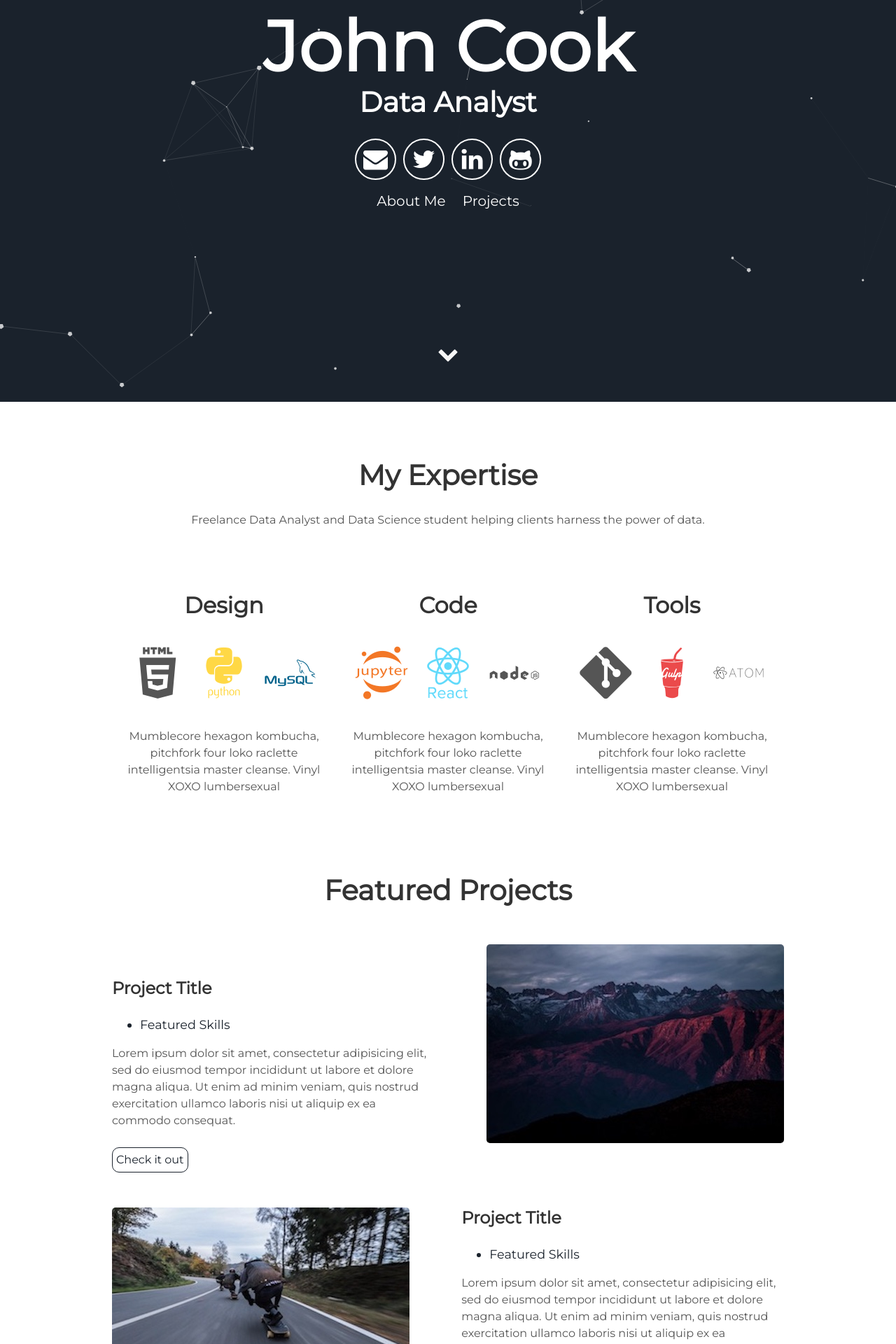
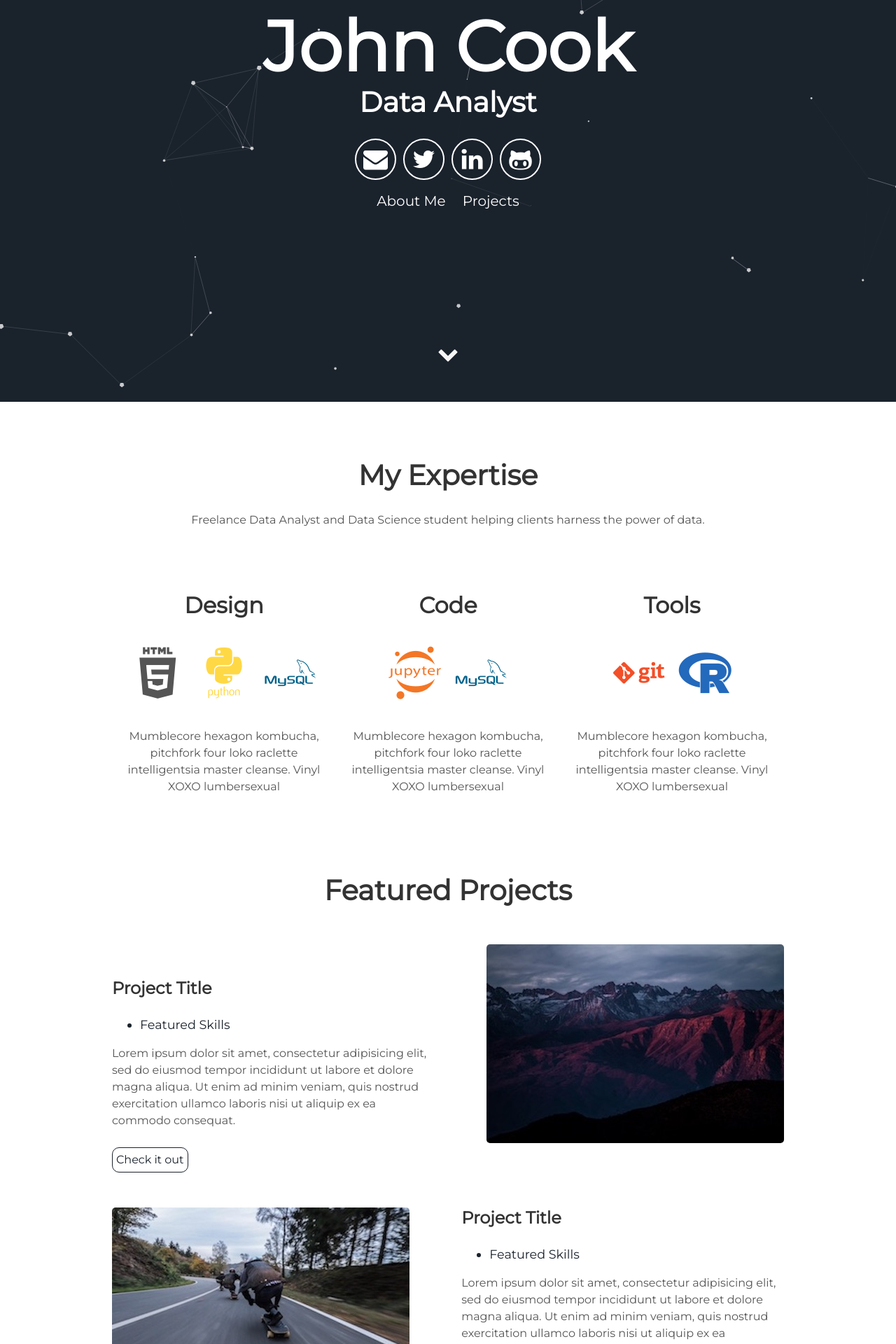
Before and after one commit to johngncook/Analytics-Portfolio, a Jekyll site: the page built from index.html, in a window 1280 px wide. Shown: the part 326-2246 px from the top of the page at 70% size. Built offline with Jekyll 4.4.1, drawn with Linux system fonts in a browser that asks for light colours; nearby versions of some CDN libraries.

Commit message:
Update about.html

```diff
--- a/_includes/about.html
+++ b/_includes/about.html
@@ -6,7 +6,6 @@
     <div class="tech">
       <h2>Design</h2>
       <i class="devicon-html5-plain-wordmark"></i>
-      <i class="fa-solid fa-file-csv"></i>
       <i class="devicon-python-plain-wordmark colored"></i>
       <i class="devicon-mysql-plain-wordmark colored"></i>
       <p>Mumblecore hexagon kombucha, pitchfork four loko raclette intelligentsia master cleanse.
@@ -19,16 +18,20 @@
 
 <!-- in your body -->
       <i class="devicon-jupyter-plain-wordmark colored"></i>
-      <i class="devicon-react-original-wordmark colored"></i>
-      <i class="devicon-nodejs-plain-wordmark"></i>
+      <i class="devicon-mysql-plain-wordmark colored"></i>
+
       <p>Mumblecore hexagon kombucha, pitchfork four loko raclette intelligentsia master cleanse.
         Vinyl XOXO lumbersexual</p>
     </div>
     <div class="tech">
       <h2>Tools</h2>
-      <i class="devicon-git-plain"></i>
-      <i class="devicon-gulp-plain colored"></i>
-      <i class="devicon-atom-original-wordmark"></i>
+      <i class="devicon-git-plain-wordmark colored"></i>
+     <!-- in your header -->
+     <link rel="stylesheet" href="https://cdn.jsdelivr.net/gh/devicons/devicon@v2.12.0/devicon.min.css">
+
+     <!-- in your body -->
+     <i class="devicon-r-plain colored"></i>
+
       <p>Mumblecore hexagon kombucha, pitchfork four loko raclette intelligentsia master cleanse.
         Vinyl XOXO lumbersexual</p>
     </div>
```
